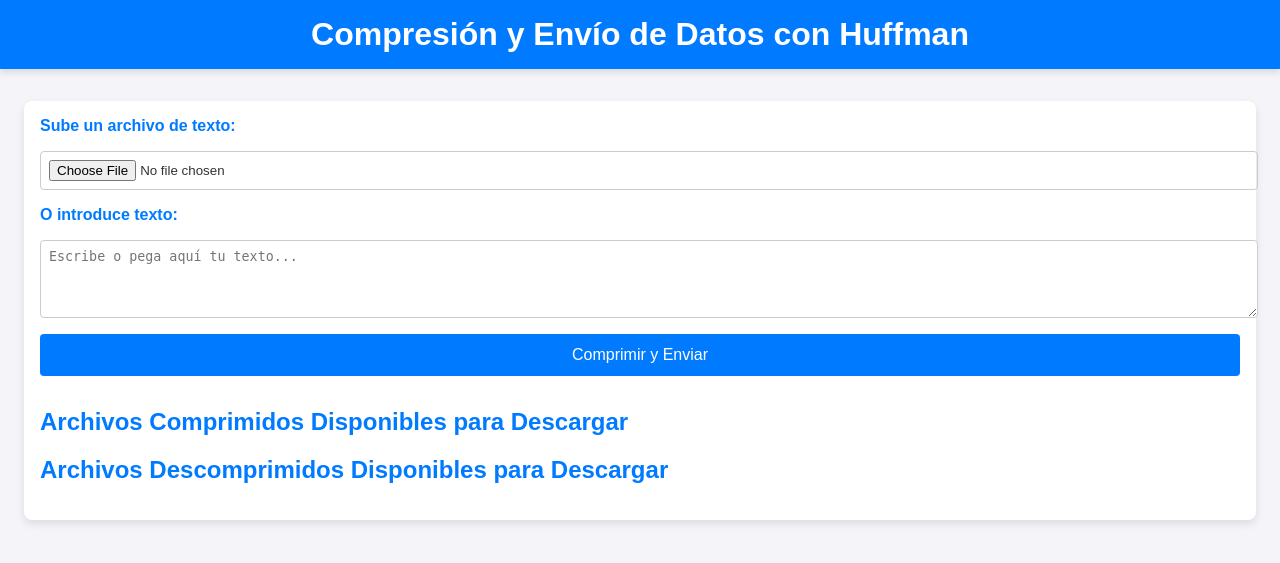
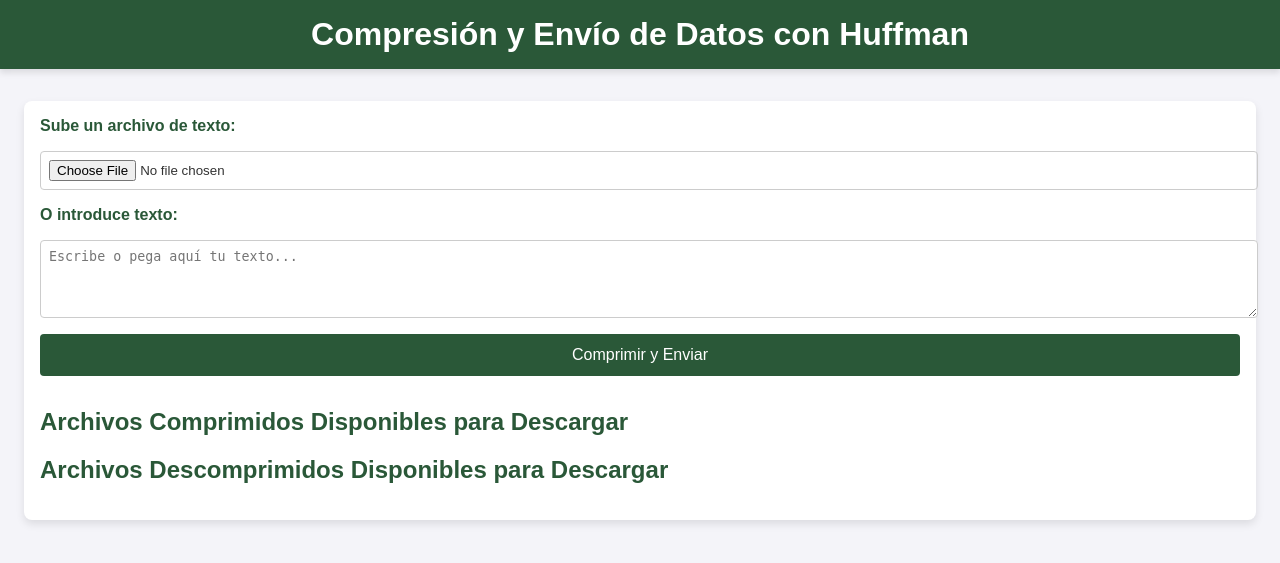
Before and after one commit to lromeror/huffman-tree-algorithm, a Flask app: page / in a window 1280 px wide. Shown: the top 563 px of the page. Run offline with Flask 3, Linux system fonts and the light colour scheme; data that the repository does not hold is empty.

Commit message:
Actulizacion del diseno del page

```diff
--- a/Client/templates/index.html
+++ b/Client/templates/index.html
@@ -1,5 +1,6 @@
 <!DOCTYPE html>
 <html lang="es">
+
 <head>
     <meta charset="UTF-8">
     <meta name="viewport" content="width=device-width, initial-scale=1.0">
@@ -12,16 +13,19 @@
             margin: 0;
             padding: 0;
         }
+
         header {
-            background-color: #007bff;
+            background-color: #2a5838;
             color: white;
             padding: 1rem 0;
             text-align: center;
-            box-shadow: 0 4px 6px rgba(0,0,0,0.1);
+            box-shadow: 0 4px 6px rgba(0, 0, 0, 0.1);
         }
+
         h1 {
             margin: 0;
         }
+
         .container {
             max-width: 1200px;
             margin: 2rem auto;
@@ -30,24 +34,29 @@
             box-shadow: 0 4px 8px rgba(0, 0, 0, 0.1);
             border-radius: 8px;
         }
+
         form {
             display: flex;
             flex-direction: column;
             gap: 1rem;
             margin-bottom: 2rem;
         }
+
         label {
             font-weight: bold;
-            color: #007bff;
+            color: #2a5838;
         }
-        input[type="file"], textarea {
+
+        input[type="file"],
+        textarea {
             padding: 0.5rem;
             border: 1px solid #ccc;
             border-radius: 4px;
             width: 100%;
         }
+
         input[type="submit"] {
-            background-color: #007bff;
+            background-color: #2a5838;
             color: white;
             border: none;
             padding: 0.75rem;
@@ -56,40 +65,51 @@
             border-radius: 4px;
             transition: background-color 0.3s ease;
         }
+
         input[type="submit"]:hover {
-            background-color: #0056b3;
+            background-color: #144a24;
         }
+
         h2 {
-            color: #007bff;
+            color: #2a5838;
         }
+
         p {
             font-size: 1.1rem;
             line-height: 1.6;
         }
-        .results, .files-section {
+
+        .results,
+        .files-section {
             margin-top: 2rem;
         }
+
         ul {
             list-style-type: none;
             padding: 0;
         }
+
         ul li {
             margin: 0.5rem 0;
         }
+
         ul li a {
-            color: #007bff;
+            color: #2a5838;
             text-decoration: none;
             transition: color 0.3s ease;
         }
+
         ul li a:hover {
-            color: #0056b3;
+            color: #144a24;
         }
+
         img {
             max-width: 100%;
             border: 2px solid #ddd;
             border-radius: 8px;
             margin: 1rem 0;
         }
+
         a.download-link {
             display: inline-block;
             background-color: #28a745;
@@ -99,11 +119,13 @@
             text-decoration: none;
             transition: background-color 0.3s ease;
         }
+
         a.download-link:hover {
             background-color: #218838;
         }
     </style>
 </head>
+
 <body>
     <header>
         <h1>Compresión y Envío de Datos con Huffman</h1>
@@ -145,17 +167,18 @@
             <h2>Archivos Comprimidos Disponibles para Descargar</h2>
             <ul>
                 {% for file in compressed_files %}
-                    <li><a href="{{ DOWNLOAD_COMPRESSED_URL }}/{{ file }}">{{ file }}</a></li>
+                <li><a href="{{ DOWNLOAD_COMPRESSED_URL }}/{{ file }}">{{ file }}</a></li>
                 {% endfor %}
             </ul>
 
             <h2>Archivos Descomprimidos Disponibles para Descargar</h2>
             <ul>
                 {% for file in decompressed_files %}
-                    <li><a href="{{ DOWNLOAD_DECOMPRESSED_URL }}/{{ file }}">{{ file }}</a></li>
+                <li><a href="{{ DOWNLOAD_DECOMPRESSED_URL }}/{{ file }}">{{ file }}</a></li>
                 {% endfor %}
             </ul>
         </div>
     </div>
 </body>
+
 </html>
--- a/huffman.py
+++ b/huffman.py
@@ -138,5 +138,5 @@ def draw_huffman_tree(root):
     graph, pos = create_huffman_tree_graph(root, graph)
     labels = {node: f'{node.char}\nFreq: {node.freq}' if node.char else f'Freq: {node.freq}' for node in graph.nodes()}
     plt.figure(figsize=(12, 8))
-    nx.draw(graph, pos, labels=labels, with_labels=True, node_size=3000, node_color='lightblue', font_size=10, font_color='black', font_weight='bold', arrows=False)
+    nx.draw(graph, pos, labels=labels, with_labels=True, node_size=3000, node_color='lightgreen', font_size=10, font_color='black', font_weight='bold', arrows=False)
     plt.show()
```
Also changed, not shown: Server/static/huffman_tree.png.
